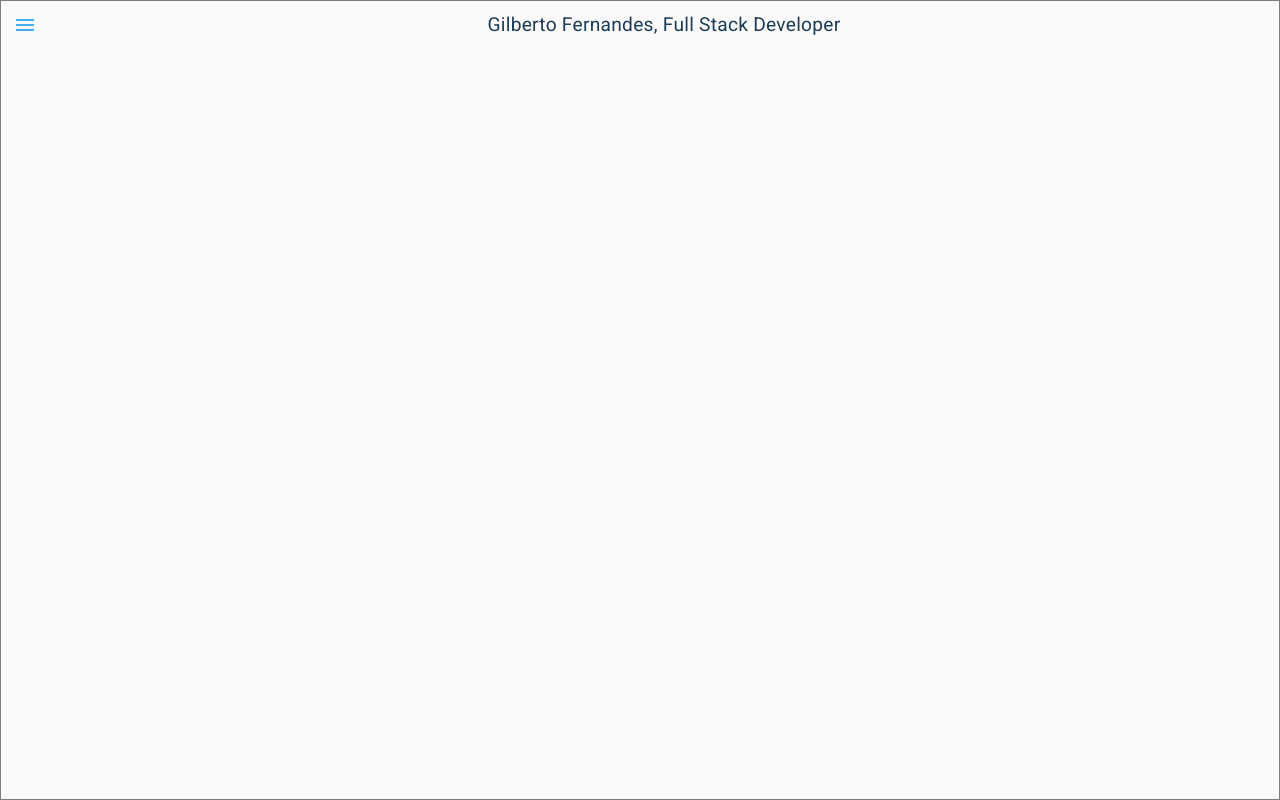
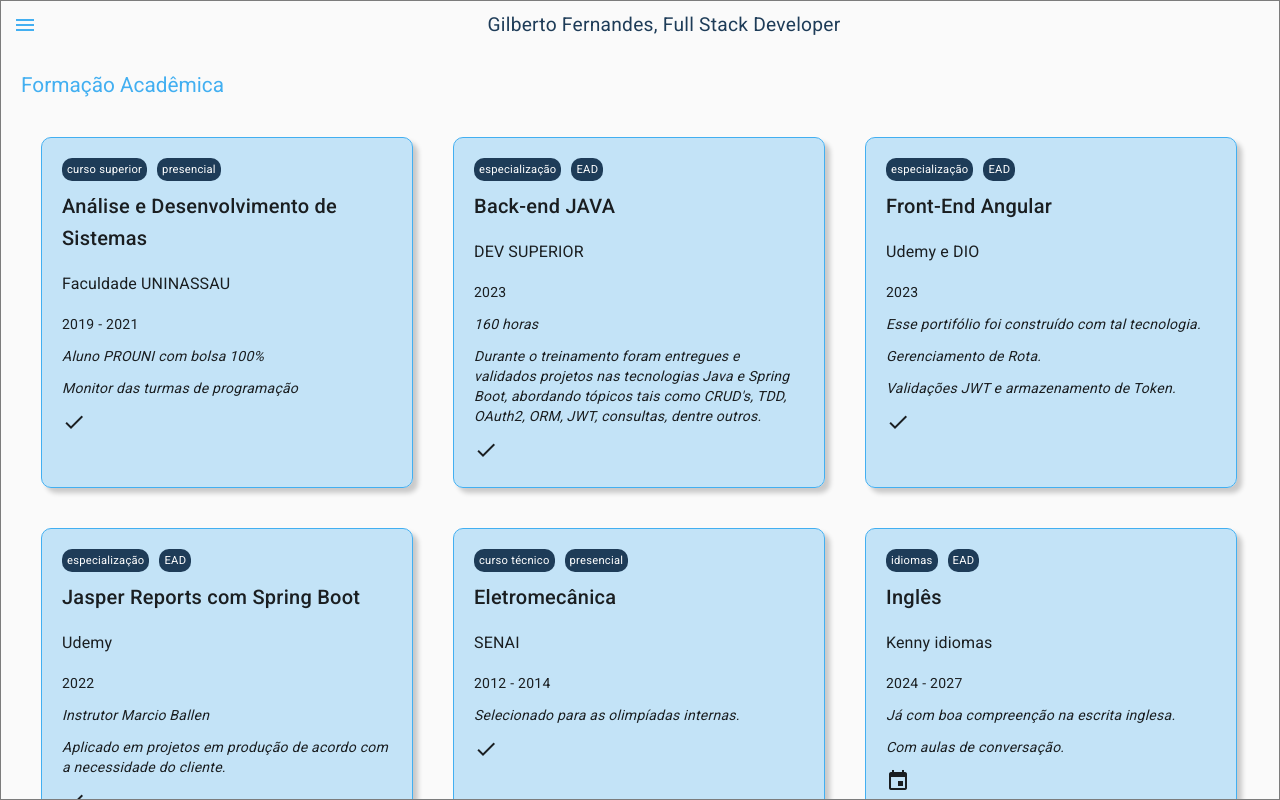
Before and after one commit to FernandesJr/me, an Angular app: page /education in a window 1280 px wide. Before the commit this address led to /. Built offline with nearby package versions, Linux system fonts and the light colour scheme.

Commit message:
feat: education componet create

```diff
--- a/src/app/app-routing.module.ts
+++ b/src/app/app-routing.module.ts
@@ -1,10 +1,12 @@
 import { NgModule } from '@angular/core';
 import { RouterModule, Routes } from '@angular/router';
 import { AboutComponent } from './components/about/about.component';
+import { AcademicEducationComponent } from './components/academic-education/academic-education.component';
 
 const routes: Routes = [
   {path: '', redirectTo: 'about' , pathMatch: 'full'},
   {path: 'about', component: AboutComponent},
+  {path: 'education', component: AcademicEducationComponent},
 
 ];
 
--- a/src/app/app.component.html
+++ b/src/app/app.component.html
@@ -9,6 +9,13 @@
       (click)="drawer.toggle(); changeIconSideNav()">
       <mat-icon aria-hidden="false" aria-label="me" fontIcon="account_circle"></mat-icon>
       <span>Sobre</span>
+    </a>
+    <a
+      [routerLinkActive]="['active']"
+      routerLink="education"
+      (click)="drawer.toggle(); changeIconSideNav()">
+      <mat-icon aria-hidden="false" aria-label="me" fontIcon="school"></mat-icon>
+      <span>Formação</span>
     </a>
   </mat-drawer>
 
--- a/src/app/app.module.ts
+++ b/src/app/app.module.ts
@@ -6,11 +6,13 @@ import { AppComponent } from './app.component';
 import { BrowserAnimationsModule } from '@angular/platform-browser/animations';
 import { MaterialModule } from './shared/material/material.module';
 import { AboutComponent } from './components/about/about.component';
+import { AcademicEducationComponent } from './components/academic-education/academic-education.component';
 
 @NgModule({
   declarations: [
     AppComponent,
-    AboutComponent
+    AboutComponent,
+    AcademicEducationComponent
   ],
   imports: [
     BrowserModule,
--- /dev/null
+++ b/src/app/components/academic-education/academic-education.component.html
@@ -0,0 +1,70 @@
+<main>
+  <h1>Formação Acadêmica</h1>
+  <section class="courses">
+    <div class="course">
+      <span>curso superior</span>
+      <span>presencial</span>
+      <h2 class="course-title">Análise e Desenvolvimento de Sistemas</h2>
+      <h3>Faculdade UNINASSAU</h3>
+      <p>2019 - 2021</p>
+      <p class="italic">Aluno PROUNI com bolsa 100%</p>
+      <p class="italic">Monitor das turmas de programação</p>
+      <mat-icon aria-hidden="false" aria-label="concluído" fontIcon="done"></mat-icon>
+    </div>
+
+    <div class="course">
+      <span>especialização</span>
+      <span>EAD</span>
+      <h2 class="course-title">Back-end JAVA</h2>
+      <h3>DEV SUPERIOR</h3>
+      <p>2023</p>
+      <p class="italic">160 horas</p>
+      <p class="italic">Durante o treinamento foram entregues e validados projetos nas tecnologias Java e Spring Boot, abordando tópicos tais como CRUD's, TDD, OAuth2, ORM, JWT, consultas, dentre outros.</p>
+      <mat-icon aria-hidden="false" aria-label="concluído" fontIcon="done"></mat-icon>
+    </div>
+
+    <div class="course">
+      <span>especialização</span>
+      <span>EAD</span>
+      <h2 class="course-title">Front-End Angular</h2>
+      <h3>Udemy e DIO</h3>
+      <p>2023</p>
+      <p class="italic">Esse portifólio foi construído com tal tecnologia.</p>
+      <p class="italic">Gerenciamento de Rota.</p>
+      <p class="italic">Validações JWT e armazenamento de Token.</p>
+      <mat-icon aria-hidden="false" aria-label="concluído" fontIcon="done"></mat-icon>
+    </div>
+
+    <div class="course">
+      <span>especialização</span>
+      <span>EAD</span>
+      <h2 class="course-title">Jasper Reports com Spring Boot</h2>
+      <h3>Udemy</h3>
+      <p>2022</p>
+      <p class="italic">Instrutor Marcio Ballen</p>
+      <p class="italic">Aplicado em projetos em produção de acordo com a necessidade do cliente.</p>
+      <mat-icon aria-hidden="false" aria-label="concluído" fontIcon="done"></mat-icon>
+    </div>
+
+    <div class="course">
+      <span>curso técnico</span>
+      <span>presencial</span>
+      <h2 class="course-title">Eletromecânica</h2>
+      <h3>SENAI</h3>
+      <p>2012 - 2014</p>
+      <p class="italic">Selecionado para as olimpíadas internas.</p>
+      <mat-icon aria-hidden="false" aria-label="concluído" fontIcon="done"></mat-icon>
+    </div>
+
+    <div class="course">
+      <span>idiomas</span>
+      <span>EAD</span>
+      <h2 class="course-title">Inglês</h2>
+      <h3>Kenny idiomas</h3>
+      <p>2024 - 2027</p>
+      <p class="italic">Já com boa compreenção na escrita inglesa.</p>
+      <p class="italic">Com aulas de conversação.</p>
+      <mat-icon aria-hidden="false" aria-label="concluído" fontIcon="event"></mat-icon>
+    </div>
+  </section>
+</main>
--- /dev/null
+++ b/src/app/components/academic-education/academic-education.component.scss
@@ -0,0 +1,39 @@
+main {
+  padding: 20px;
+
+  h1 {
+    font-size: 1.3rem;
+    color: var(--secondary-color);
+  }
+
+  .courses {
+    display: flex;
+    flex-wrap: wrap;
+    .course {
+      margin: 20px;
+      padding: 20px;
+      width: 330px;
+      border: 1px solid var(--secondary-color);
+      border-radius: 10px;
+      box-shadow: 5px 5px 5px #0003;
+      background: #42aef14b;
+
+      span {
+        margin-right: 10px;
+        padding: 5px;
+        border-radius: 10px;
+        font-size: .7rem;
+        background-color: var(--primary-color);
+        color: var(--white);
+      }
+
+      .course-title {
+        margin-top: 10px;
+      }
+
+      .italic {
+        font-style: italic;
+      }
+    }
+  }
+}
```
Also changed, not shown: src/app/components/academic-education/academic-education.component.ts (added, +10 -0 lines).
